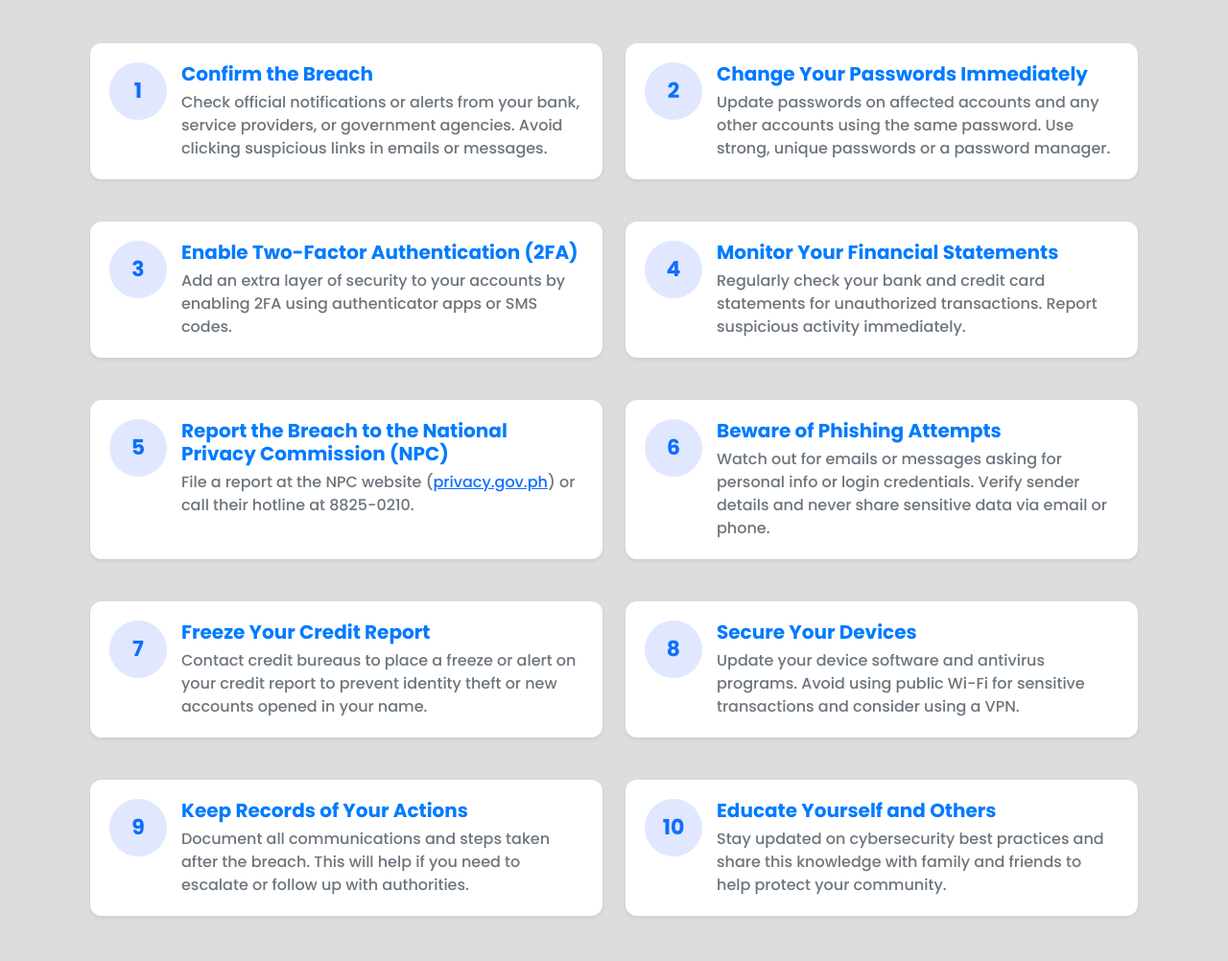
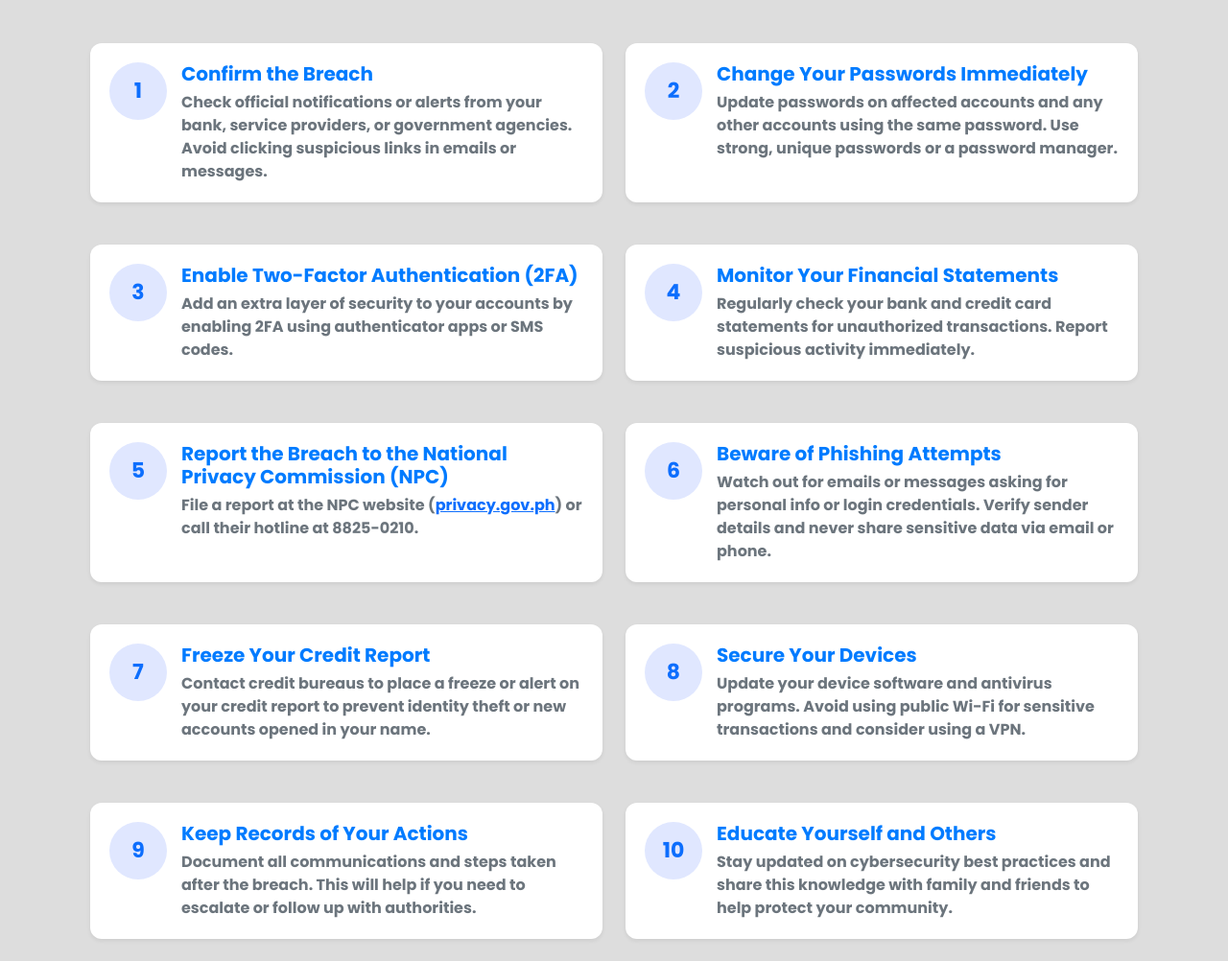
Before and after one commit to jojiver/jojiver.github.io, a plain HTML site: page index.html in a window 1280 px wide. Shown: the part 2683-3685 px from the top of the page at 96% size. Drawn offline with nearby package versions, Linux system fonts and the light colour scheme.

Commit message:
Update index.html

```diff
--- a/index.html
+++ b/index.html
@@ -139,7 +139,7 @@
 
 .infographic-item p {
     color: #6c757d;
-    font-weight: 500;
+    font-weight: bold;
     margin: 0;
 }
 .infographic-item:hover p{
```
